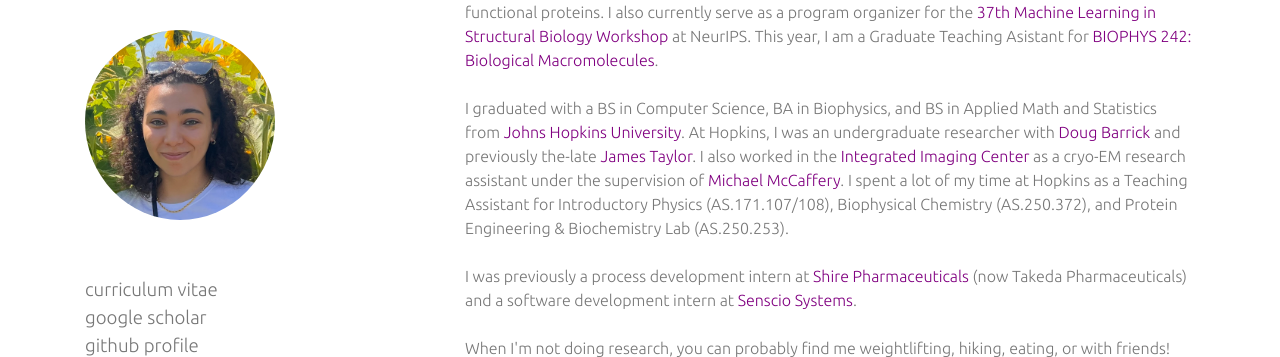
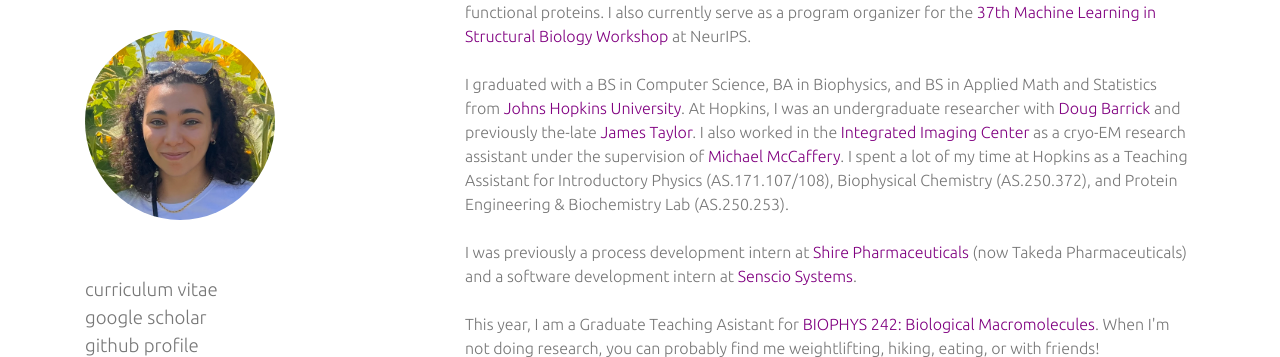
Before and after one commit to gelnesr/gelnesr.github.io, a plain HTML site: page index.html in a window 1280 px wide. Shown: the part 192-549 px from the top of the page. Drawn offline with nearby package versions, Linux system fonts and the light colour scheme.

Commit message:
Update index.html

```diff
--- a/index.html
+++ b/index.html
@@ -39,13 +39,15 @@
                 </div>
             </div>
             <div class="col-md-8 pt-5 about">
-                Hey there! I am currently a second-year biophysics Ph.D. Candidate in the <a class="in-text" href="http://www.proteindesign.org" target="_blank">Possu Huang Lab</a> at <a class="in-text" href="https://www.stanford.edu" target="_blank">Stanford University</a>. My research interests are in developing deep learning algorithms for the design of <i>de novo</i> functional proteins. I also currently serve as a program organizer for the <a class="in-text" href="https://www.mlsb.io" target="_blank">37th Machine Learning in Structural Biology Workshop</a> at NeurIPS. This year, I am a Graduate Teaching Asistant for <a  class="in-text" href="https://bulletin.stanford.edu/courses/1272883" target="_blank">BIOPHYS 242: Biological Macromolecules</a>.<br> <br>
+                Hey there! I am currently a second-year biophysics Ph.D. Candidate in the <a class="in-text" href="http://www.proteindesign.org" target="_blank">Possu Huang Lab</a> at <a class="in-text" href="https://www.stanford.edu" target="_blank">Stanford University</a>. My research interests are in developing deep learning algorithms for the design of <i>de novo</i> functional proteins. I also currently serve as a program organizer for the <a class="in-text" href="https://www.mlsb.io" target="_blank">37th Machine Learning in Structural Biology Workshop</a> at NeurIPS.<br> <br>
 
 
                 I graduated with a BS in Computer Science, BA in Biophysics, and BS in Applied Math and Statistics from <a class="in-text" href="https://www.jhu.edu"
                 target="_blank">Johns Hopkins University</a>. At Hopkins, I was an undergraduate researcher with <a class="in-text" href="https://scholar.google.com/citations?user=NoQ_txMAAAAJ&hl=en" target="_blank">Doug Barrick</a> and previously the-late  <a class="in-text" href="https://scholar.google.com/citations?user=8UvpDEsAAAAJ&hl=en" target="_blank">James Taylor</a>. I also worked in the <a class="in-text" href="https://sites.krieger.jhu.edu/iic/" target="_blank">Integrated Imaging Center</a> as a cryo-EM research assistant under the supervision of <a class="in-text" href="https://scholar.google.com/citations?hl=en&user=RdyX18oAAAAJ&view_op=list_works&sortby=pubdate" target="_blank">Michael McCaffery</a>. I spent a lot of my time at Hopkins as a Teaching Assistant for Introductory Physics (AS.171.107/108), Biophysical Chemistry (AS.250.372), and Protein Engineering & Biochemistry Lab (AS.250.253). <br><br>
 
                 I was previously a process development intern at <a class="in-text" href="https://www.takeda.com" target="_blank">Shire Pharmaceuticals</a> (now Takeda Pharmaceuticals) and a software development intern at <a class="in-text" href="https://sensciosystems.com" target="_blank">Senscio Systems</a>.<br><br>
+
+                This year, I am a Graduate Teaching Asistant for <a  class="in-text" href="https://bulletin.stanford.edu/courses/1272883" target="_blank">BIOPHYS 242: Biological Macromolecules</a>.
 
                 When I'm not doing research, you can probably find me weightlifting, hiking, eating, or with friends!
 
```
